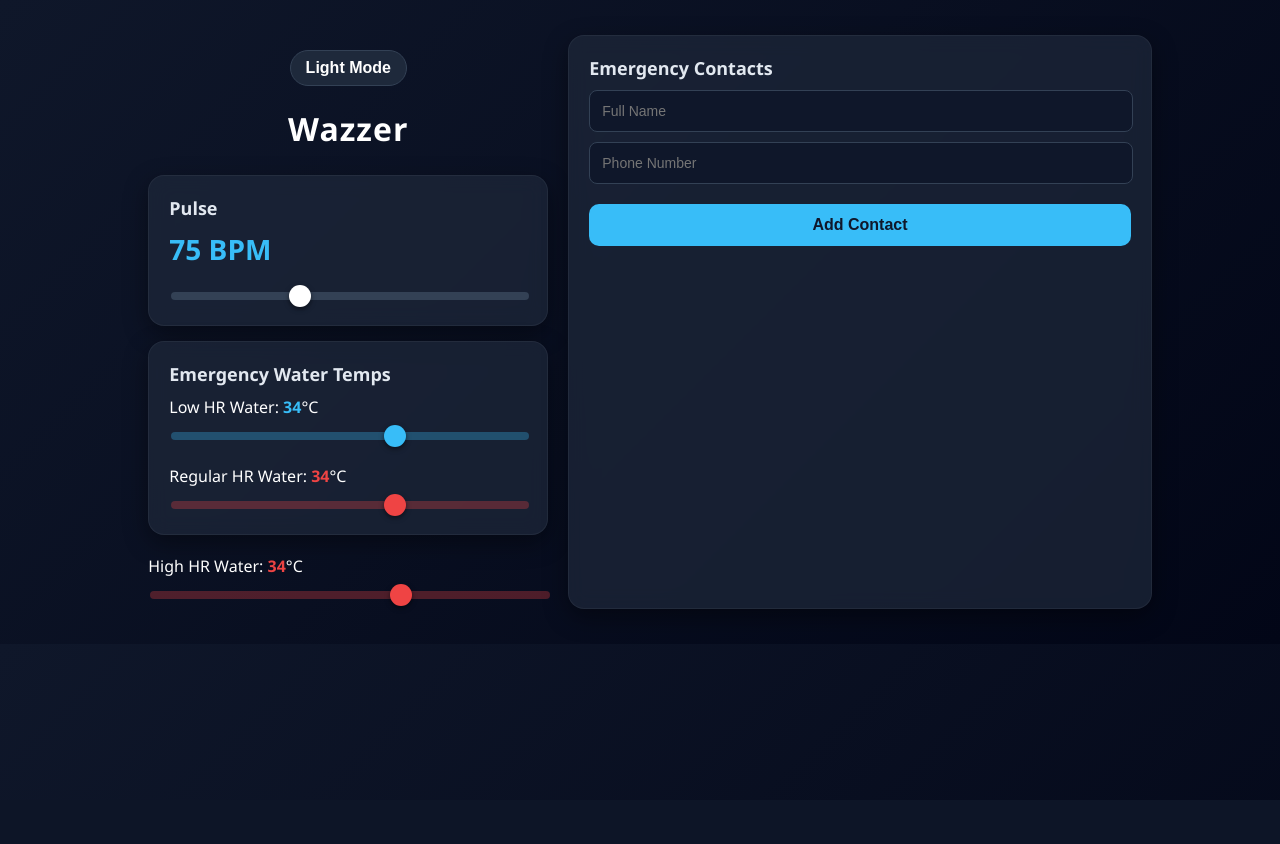
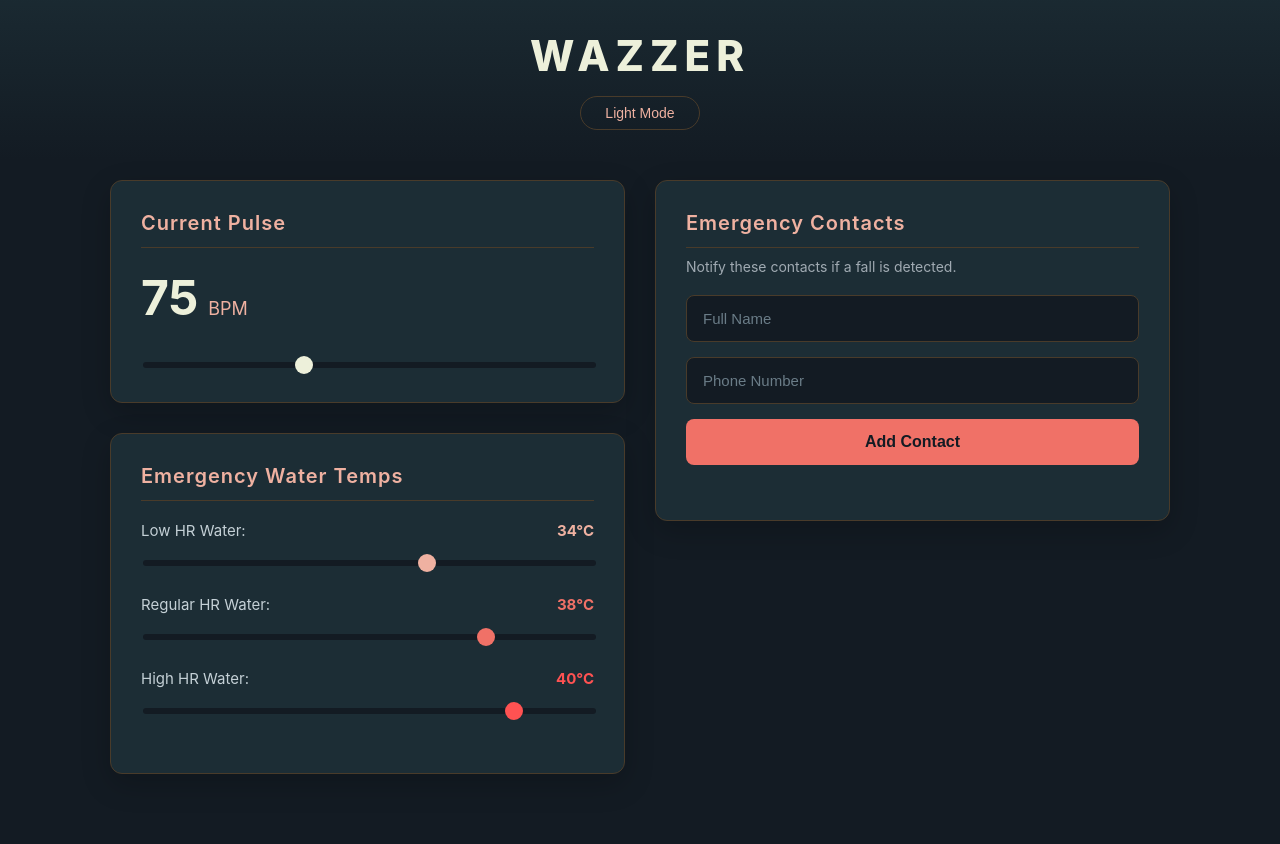
Before and after one commit to la-espada-v1/wazzer-server, a Flask app: page / in a window 1280 px wide. Before the commit the page ends 644 px from the top, so only its background shows below. Run offline with Flask 3, Linux system fonts and the light colour scheme; data that the repository does not hold is empty.

Commit message:
fix: new html, css

```diff
--- a/static/style.css
+++ b/static/style.css
@@ -1,259 +1,274 @@
+
+:root {
+
+  --coral: #F07167;
+  --peach: #EFB1A1;
+  --cream: #EDF0DA;
+  --slate-blue: #1C2D35;
+  --dark-bg: #131B23;
+  --brown-border: #493B2A;
+
+
+  --bg-color: var(--dark-bg);
+  --card-bg: var(--slate-blue);
+  --text-primary: var(--cream);
+  --text-secondary: var(--peach);
+  --accent-color: var(--coral);
+  --border-color: var(--brown-border);
+}
 
 body {
-  font-family: 'Segoe UI', Tahoma, Geneva, Verdana, sans-serif;
-  background: linear-gradient(135deg, #0f172a, #020617);
-  color: white;
+  font-family: 'Inter', -apple-system, BlinkMacSystemFont, 'Segoe UI', Roboto, sans-serif;
+  background-color: var(--bg-color);
+  color: var(--text-primary);
   margin: 0;
-  padding: 20px 0;
+  padding: 0;
+  min-height: 100vh;
   display: flex;
-  justify-content: center;
+  flex-direction: column;
+  align-items: center;
 }
 
 
-.app {
+.top-header {
   width: 100%;
-  max-width: 400px;
-  padding: 20px;
+  padding: 30px 20px;
+  display: flex;
+  flex-direction: column;
+  align-items: center;
+  background: linear-gradient(to bottom, rgba(28, 45, 53, 0.8), transparent);
+  margin-bottom: 20px;
 }
 
-h1 {
-  text-align: center;
-  margin-bottom: 25px;
-  font-size: 32px;
-  letter-spacing: 1px;
+.main-title {
+  margin: 0 0 15px 0;
+  font-size: 42px;
+  font-weight: 800;
+  letter-spacing: 6px;
+  color: var(--cream);
+  text-transform: uppercase;
+}
+
+.theme-btn {
+  background: transparent;
+  color: var(--text-secondary);
+  border: 1px solid var(--border-color);
+  padding: 8px 24px;
+  border-radius: 30px;
+  font-size: 14px;
+  cursor: pointer;
+  transition: all 0.3s ease;
+}
+
+.theme-btn:hover {
+  background: var(--card-bg);
+  color: var(--cream);
+  border-color: var(--peach);
+}
+
+
+.app-wrapper {
+  width: 100%;
+  max-width: 1100px;
+  padding: 0 20px 40px;
+  box-sizing: border-box;
+}
+
+.dashboard-container {
+  display: grid;
+  grid-template-columns: 1fr 1fr;
+  gap: 30px;
+  align-items: start;
+}
+
+
+@media (max-width: 800px) {
+  .dashboard-container {
+    grid-template-columns: 1fr;
+  }
 }
 
 
 .card {
-  background: rgba(30, 41, 59, 0.7);
-  backdrop-filter: blur(10px);
-  padding: 20px;
-  margin: 15px 0;
-  border-radius: 16px;
-  box-shadow: 0 8px 25px rgba(0, 0, 0, 0.4);
-  border: 1px solid rgba(255, 255, 255, 0.05);
-  transition: transform 0.3s ease;
+  background-color: var(--card-bg);
+  border: 1px solid var(--border-color);
+  border-radius: 12px;
+  padding: 30px;
+  box-shadow: 0 10px 30px rgba(0, 0, 0, 0.2);
+  margin-bottom: 30px;
+  transition: transform 0.3s ease, box-shadow 0.3s ease;
+}
+
+.card.h-full {
+  height: calc(100% - 60px);
 }
 
 .card:hover {
-  transform: translateY(-2px);
+  transform: translateY(-4px);
+  box-shadow: 0 15px 35px rgba(0, 0, 0, 0.3);
 }
 
 .card h3 {
-  margin-top: 0;
-  margin-bottom: 10px;
-  font-size: 18px;
-  color: #e2e8f0;
+  margin: 0 0 20px 0;
+  font-size: 20px;
+  font-weight: 600;
+  color: var(--peach);
+  letter-spacing: 1px;
+  border-bottom: 1px solid var(--border-color);
+  padding-bottom: 12px;
+}
+
+.card-subtitle {
+  font-size: 14px;
+  color: #a0aab2;
+  margin-top: -10px;
+  margin-bottom: 20px;
 }
 
 
-.status {
-  text-align: center;
-  font-size: 24px;
-  font-weight: bold;
-  padding: 15px;
-  border-radius: 12px;
-  margin-bottom: 20px;
-  letter-spacing: 2px;
-  transition: background-color 0.4s ease, box-shadow 0.4s ease;
+.value-display {
+  font-size: 48px;
+  font-weight: 700;
+  color: var(--cream);
+  margin-bottom: 25px;
+  display: flex;
+  align-items: baseline;
+  gap: 10px;
 }
 
-.safe {
-  background: #22c55e;
-  box-shadow: 0 0 15px rgba(34, 197, 94, 0.4);
-}
-
-.danger {
-  background: #ef4444;
-  box-shadow: 0 0 20px rgba(239, 68, 68, 0.6);
-  animation: pulse-danger 1s infinite alternate;
-}
-
-@keyframes pulse-danger {
-  from { box-shadow: 0 0 10px rgba(239, 68, 68, 0.5); }
-  to { box-shadow: 0 0 25px rgba(239, 68, 68, 0.9); }
+.unit {
+  font-size: 18px;
+  font-weight: 400;
+  color: var(--peach);
 }
 
 
-.value {
-  font-size: 28px;
-  font-weight: bold;
-  margin-bottom: 15px;
-  color: #38bdf8;
+.water-control {
+  margin-bottom: 25px;
+}
+
+.control-header {
+  display: flex;
+  justify-content: space-between;
+  margin-bottom: 10px;
+  font-size: 15px;
+  color: #c4d0d6;
+}
+
+.temp-value { font-weight: 700; }
+.cool-temp { color: var(--peach); }
+.warm-temp { color: var(--coral); }
+.hot-temp { color: #ff5252; }
+
+.custom-slider {
+  width: 100%;
+  height: 6px;
+  border-radius: 6px;
+  background: var(--dark-bg);
+  appearance: none;
+  outline: none;
+}
+
+.custom-slider::-webkit-slider-thumb {
+  appearance: none;
+  width: 18px;
+  height: 18px;
+  border-radius: 50%;
+  cursor: pointer;
+  transition: transform 0.2s;
+}
+
+.custom-slider::-webkit-slider-thumb:hover {
+  transform: scale(1.3);
 }
 
 
-input[type="range"] {
-  width: 100%;
-  height: 8px;
-  border-radius: 10px;
-  background: #334155;
-  appearance: none;
-  outline: none;
-  transition: background 0.3s;
+.main-slider::-webkit-slider-thumb { background: var(--cream); }
+.cold-slider::-webkit-slider-thumb { background: var(--peach); }
+.regular-slider::-webkit-slider-thumb { background: var(--coral); }
+.hot-slider::-webkit-slider-thumb { background: #ff5252; }
+
+
+.contact-inputs {
+  display: flex;
+  flex-direction: column;
+  gap: 15px;
+  margin-bottom: 25px;
 }
 
-input[type="range"]::-webkit-slider-thumb {
-  appearance: none;
-  width: 22px;
-  height: 22px;
-  background: #ffffff;
-  border-radius: 50%;
-  cursor: pointer;
-  box-shadow: 0 2px 5px rgba(0,0,0,0.5);
-  transition: transform 0.2s;
+.custom-input {
+  width: 100%;
+  padding: 14px 16px;
+  border-radius: 8px;
+  border: 1px solid var(--border-color);
+  background-color: var(--dark-bg);
+  color: var(--cream);
+  font-size: 15px;
+  box-sizing: border-box;
+  transition: border-color 0.3s ease;
 }
 
-input[type="range"]::-webkit-slider-thumb:hover {
-  transform: scale(1.2);
+.custom-input::placeholder {
+  color: #6a7c87;
+}
+
+.custom-input:focus {
+  outline: none;
+  border-color: var(--peach);
+}
+
+.action-btn {
+  background-color: var(--coral);
+  color: var(--dark-bg);
+  border: none;
+  padding: 14px;
+  border-radius: 8px;
+  font-size: 16px;
+  font-weight: 700;
+  cursor: pointer;
+  transition: background-color 0.3s ease, transform 0.1s ease;
+}
+
+.action-btn:hover {
+  background-color: #d95e55;
+}
+
+.action-btn:active {
+  transform: scale(0.98);
 }
 
 
-button {
-  width: 100%;
-  margin-top: 10px;
-  padding: 12px;
-  border: none;
-  border-radius: 10px;
-  background: #38bdf8;
-  color: #0f172a;
-  font-size: 16px;
-  font-weight: bold;
-  cursor: pointer;
-  transition: all 0.2s ease;
+.contact-list {
+  list-style: none;
+  padding: 0;
+  margin: 0;
+  display: flex;
+  flex-direction: column;
+  gap: 12px;
 }
 
-button:hover {
-  background: #0ea5e9;
-  transform: scale(1.02);
+.contact-list li {
+  background-color: var(--dark-bg);
+  border: 1px solid var(--border-color);
+  border-left: 4px solid var(--coral);
+  padding: 16px;
+  border-radius: 8px;
+  display: flex;
+  flex-direction: column;
+  gap: 10px;
 }
 
-
-.sos {
-  background: #ef4444;
-  color: white;
-  font-size: 18px;
-  padding: 15px;
+body.light-theme {
+  --bg-color: var(--cream);
+  --card-bg: #ffffff;
+  --text-primary: var(--slate-blue);
+  --text-secondary: var(--coral);
+  --border-color: var(--peach);
+  --dark-bg: #f5f7eb;
 }
 
-.sos:hover {
-  background: #dc2626;
-}
-
-
-.contact-inputs input {
-  width: calc(100% - 24px);
-  padding: 12px;
-  margin-bottom: 10px;
-  border-radius: 8px;
-  border: 1px solid #334155;
-  background: #0f172a;
-  color: white;
-  font-size: 14px;
-}
-
-.contact-inputs input:focus {
-  outline: none;
-  border-color: #38bdf8;
-}
-
-ul {
-  list-style: none;
-  padding: 0;
-  margin-top: 15px;
-}
-
-li {
-  background: rgba(15, 23, 42, 0.6);
-  margin-top: 10px;
-  padding: 15px;
-  border-radius: 10px;
-  border-left: 4px solid #38bdf8;
-}
-
-li button {
-  width: 48%;
-  display: inline-block;
-  margin-top: 10px;
-  padding: 8px;
-  font-size: 14px;
-}
-
-
-.simulation-label {
-  display: flex;
-  align-items: center;
-  cursor: pointer;
-  font-size: 16px;
-}
-
-.simulation-label input {
-  width: 20px;
-  height: 20px;
-  margin-right: 10px;
-  cursor: pointer;
-}
-
-.theme-btn {
-  background: #1e293b;
-  color: white;
-  width: auto;
-  padding: 8px 15px;
-  border-radius: 20px;
-  margin-bottom: 20px;
-  display: block;
-  margin-left: auto;
-  margin-right: auto;
-  border: 1px solid #334155;
-}
-
-
-body.light-theme {
-  background: linear-gradient(135deg, #f8fafc, #e2e8f0);
-  color: #0f172a;
-}
-
-body.light-theme .card {
-  background: rgba(255, 255, 255, 0.85);
-  box-shadow: 0 8px 25px rgba(0, 0, 0, 0.08);
-  border: 1px solid rgba(0, 0, 0, 0.1);
-}
-
-body.light-theme .card h3 {
-  color: #334155;
-}
-
-body.light-theme .theme-btn {
-  background: #ffffff;
-  color: #0f172a;
-  border: 1px solid #cbd5e1;
-  box-shadow: 0 4px 10px rgba(0,0,0,0.1);
-}
-
-body.light-theme .contact-inputs input {
-  background: #f1f5f9;
-  color: #0f172a;
-  border: 1px solid #cbd5e1;
-}
-
-body.light-theme li {
-  background: rgba(241, 245, 249, 0.8);
-  border-left: 4px solid #0ea5e9;
-}
-.water-control {
-  font-size: 16px;
-}
-
-.cold-slider::-webkit-slider-thumb {
-  background: #38bdf8 !important;
-}
-.cold-slider {
-  background: rgba(56, 189, 248, 0.3) !important;
-}
-
-.hot-slider::-webkit-slider-thumb {
-  background: #ef4444 !important;
-}
-.hot-slider {
-  background: rgba(239, 68, 68, 0.3) !important;
-}
+body.light-theme .main-title { color: var(--slate-blue); }
+body.light-theme .card { box-shadow: 0 5px 20px rgba(0,0,0,0.05); }
+body.light-theme .value-display { color: var(--slate-blue); }
+body.light-theme .custom-input { color: var(--slate-blue); background-color: #ffffff;}
+body.light-theme .action-btn { color: #ffffff;}
--- a/templates/index.html
+++ b/templates/index.html
@@ -8,51 +8,71 @@
 </head>
 <body>
 
-<div class="app">
+  <header class="top-header">
+    <h1 class="main-title">WAZZER</h1>
+    <button id="themeToggle" class="theme-btn">Light Mode</button>
+  </header>
 
-  <button id="themeToggle" class="theme-btn">Light Mode</button>
+  <div class="app-wrapper">
+    <div class="dashboard-container">
 
-  <h1>Wazzer</h1>
-
-
+      <section class="left-panel">
 
         <div class="card">
-    <h3> Pulse</h3>
-    <div class="value"><span id="pulseValue">75</span> BPM</div>
-    <input type="range" min="40" max="140" value="75" id="pulseSlider">
+          <h3>Current Pulse</h3>
+          <div class="value-display">
+            <span id="pulseValue">75</span>
+            <span class="unit">BPM</span>
+          </div>
+          <input type="range" min="40" max="140" value="75" id="pulseSlider" class="custom-slider main-slider">
         </div>
 
         <div class="card">
           <h3>Emergency Water Temps</h3>
 
           <div class="water-control">
-      <div style="margin-bottom: 5px;">Low HR Water: <span id="lowHrValue" style="color: #38bdf8; font-weight: bold;">34</span>°C</div>
-      <input type="range" min="15" max="45" value="34" id="lowHrSlider" class="cold-slider">
+            <div class="control-header">
+              <span>Low HR Water:</span>
+              <span class="temp-value cool-temp"><span id="lowHrValue">34</span>°C</span>
+            </div>
+            <input type="range" min="15" max="45" value="34" id="lowHrSlider" class="custom-slider cold-slider">
           </div>
 
-    <div class="water-control" style="margin-top: 20px;">
-      <div style="margin-bottom: 5px;">Regular HR Water: <span id="highHrValue" style="color: #ef4444; font-weight: bold;">34</span>°C</div>
-      <input type="range" min="15" max="45" value="34" id="highHrSlider" class="hot-slider">
+          <div class="water-control">
+            <div class="control-header">
+              <span>Regular HR Water:</span>
+              <span class="temp-value warm-temp"><span id="regularHrValue">38</span>°C</span>
+            </div>
+            <input type="range" min="15" max="45" value="38" id="regularHrSlider" class="custom-slider regular-slider">
+          </div>
+
+          <div class="water-control">
+            <div class="control-header">
+              <span>High HR Water:</span>
+              <span class="temp-value hot-temp"><span id="highHrValue">40</span>°C</span>
+            </div>
+            <input type="range" min="15" max="45" value="40" id="highHrSlider" class="custom-slider hot-slider">
           </div>
         </div>
+      </section>
 
-        <div class="water-control" style="margin-top: 20px;">
-      <div style="margin-bottom: 5px;">High HR Water: <span id="highHrValue" style="color: #ef4444; font-weight: bold;">34</span>°C</div>
-      <input type="range" min="15" max="45" value="34" id="highHrSlider" class="hot-slider">
-    </div>
+      <section class="right-panel">
+        <div class="card h-full">
+          <h3>Emergency Contacts</h3>
+          <p class="card-subtitle">Notify these contacts if a fall is detected.</p>
+
+          <div class="contact-inputs">
+            <input type="text" placeholder="Full Name" id="fullName" class="custom-input">
+            <input type="tel" placeholder="Phone Number" id="phone" class="custom-input">
+            <button onclick="addContact()" class="action-btn">Add Contact</button>
           </div>
 
+          <ul id="contactList" class="contact-list">
+             </ul>
+        </div>
+      </section>
 
-  <div class="card">
-    <h3>Emergency Contacts</h3>
-    <div class="contact-inputs">
-      <input type="text" placeholder="Full Name" id="fullName">
-      <input type="tel" placeholder="Phone Number" id="phone">
-      <button onclick="addContact()">Add Contact</button>
     </div>
-    <ul id="contactList"></ul>
-  </div>
-
   </div>
 
 <script src="{{ url_for('static', filename='script.js') }}"></script>
```
Lines whose indentation alone changed are shown as unchanged.
